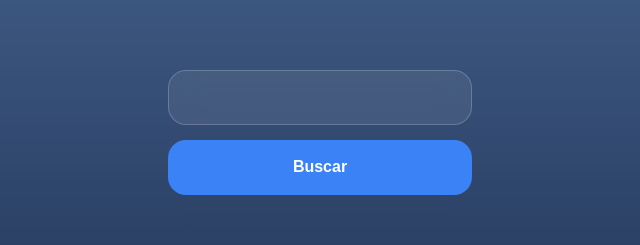
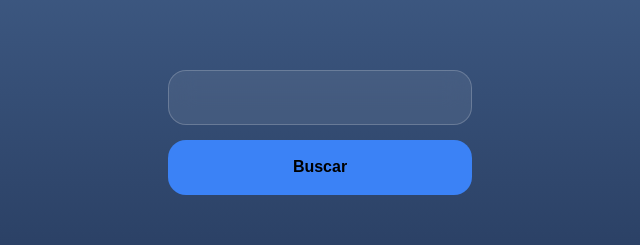
Before and after one commit to Daviugusto/Previs-o-do-Tempo, a plain HTML site: page index.html in a window 1280 px wide. Shown: the part 263-508 px from the top of the page, 320-960 px from the left. Drawn offline with Linux system fonts and the light colour scheme.

Commit message:
acessibilidadev2

```diff
--- a/index.html
+++ b/index.html
@@ -10,7 +10,8 @@
     <div class="app">
 
     <header class="header">
-        <input class="inputcity" type="text"><button onclick="aperteiNoBotão()">Buscar</button>
+        <div>
+        <input class="inputcity" type="text"><button onclick="aperteiNoBotão()">Buscar</button></div>
         <div class="box">
         <div class="temperatura">
 
--- a/styles.css
+++ b/styles.css
@@ -55,7 +55,7 @@ button{
     border-radius: 18px;
 
     background: #3b82f6;
-    color: #fff;
+    color: #000000;
 
     font-size: 1rem;
     font-weight: 600;
```
